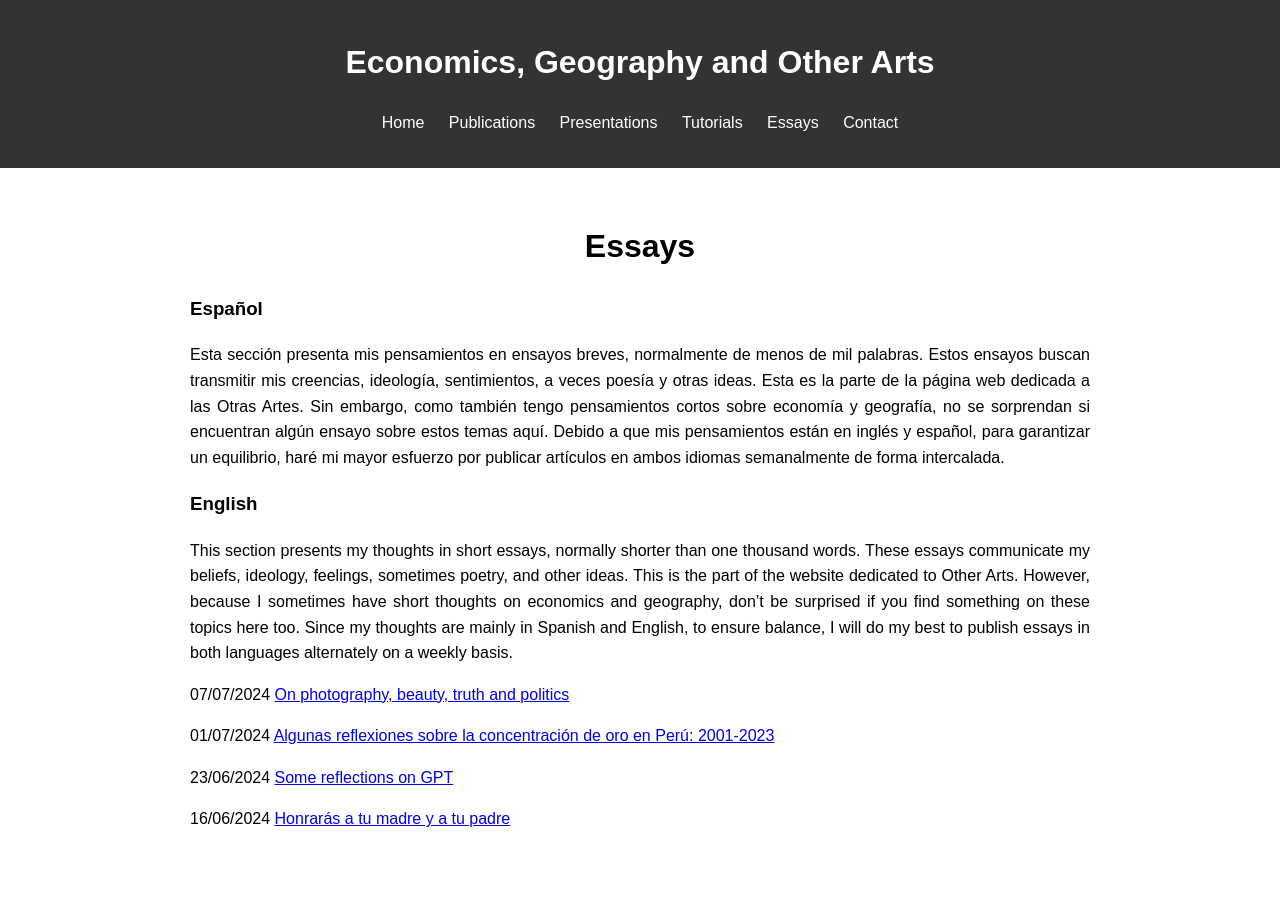
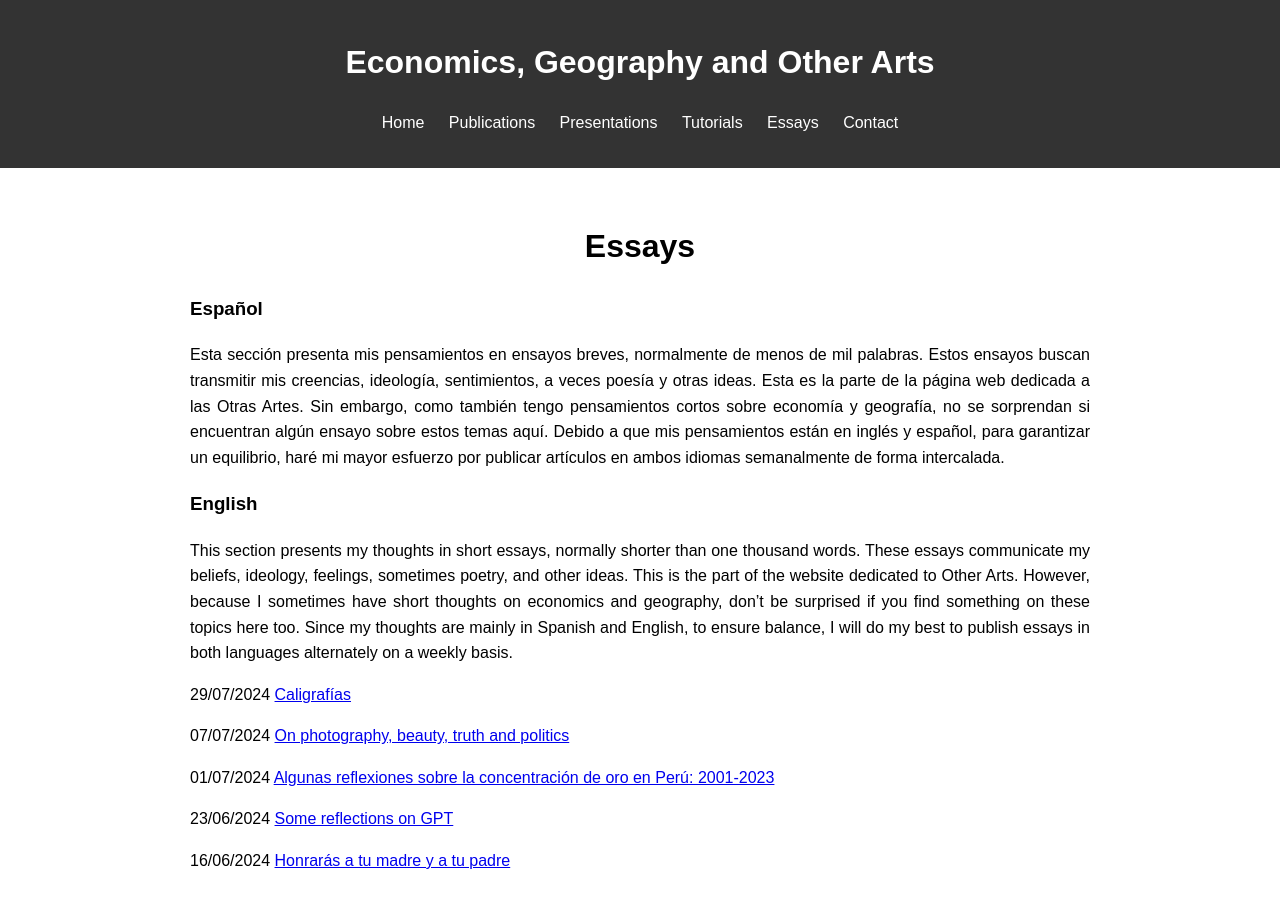
Before and after one commit to Favioleiva/favioleiva.github.io, a Jekyll site: the page built from essays.md, in a window 1280 px wide. Built offline with Jekyll 4.4.1, drawn with Linux system fonts in a browser that asks for light colours; nearby versions of some CDN libraries; before the commit the page ends 900 px from its top, so only the background shows below that.

Commit message:
Update essays.md

```diff
--- a/essays.md
+++ b/essays.md
@@ -14,6 +14,8 @@ Esta sección presenta mis pensamientos en ensayos breves, normalmente de menos
 
 This section presents my thoughts in short essays, normally shorter than one thousand words. These essays communicate my beliefs, ideology, feelings, sometimes poetry, and other ideas. This is the part of the website dedicated to Other Arts. However, because I sometimes have short thoughts on economics and geography, don't be surprised if you find something on these topics here too. Since my thoughts are mainly in Spanish and English, to ensure balance, I will do my best to publish essays in both languages alternately on a weekly basis.
 
+29/07/2024 [Caligrafías](essays/5caligrafia.md)
+
 07/07/2024 [On photography, beauty, truth and politics](essays/4photography.md)
 
 01/07/2024 [Algunas reflexiones sobre la concentración de oro en Perú: 2001-2023](essays/3oro.md)
```
